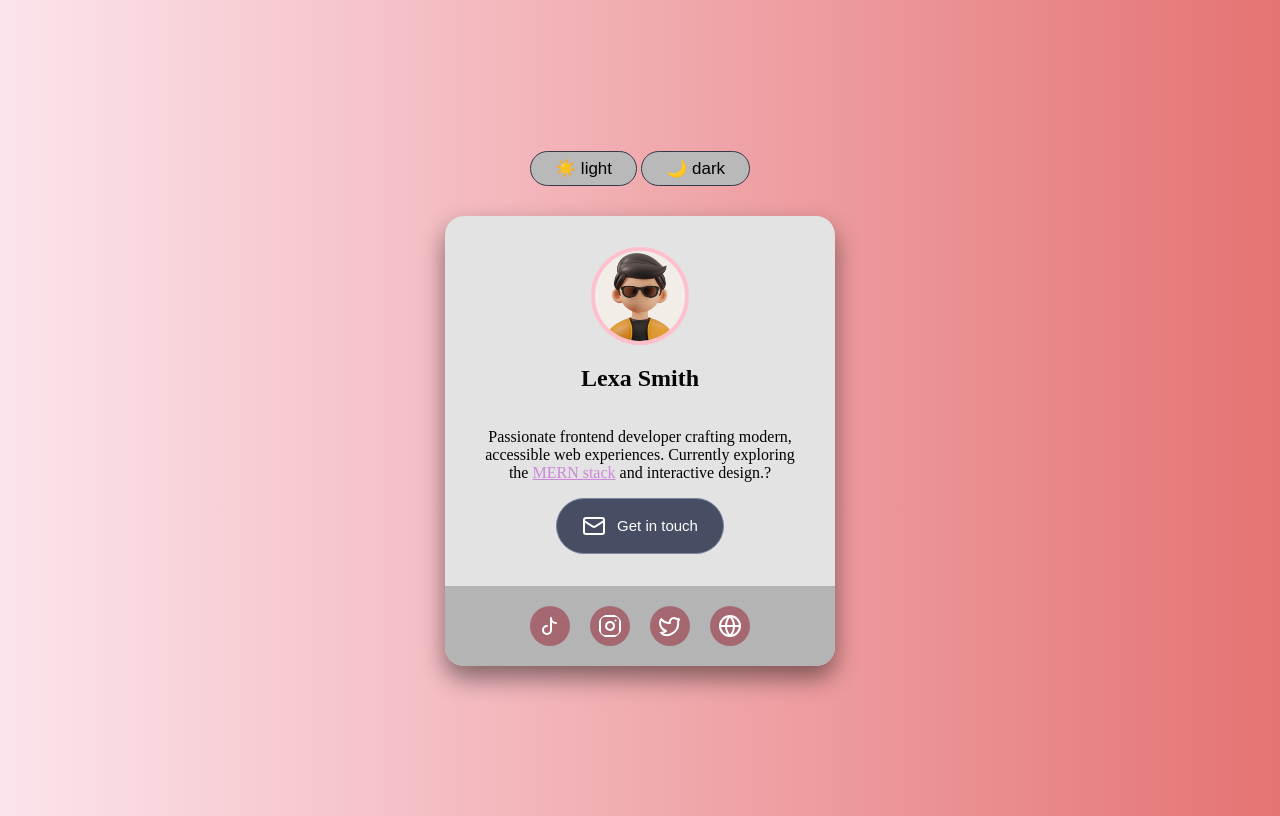
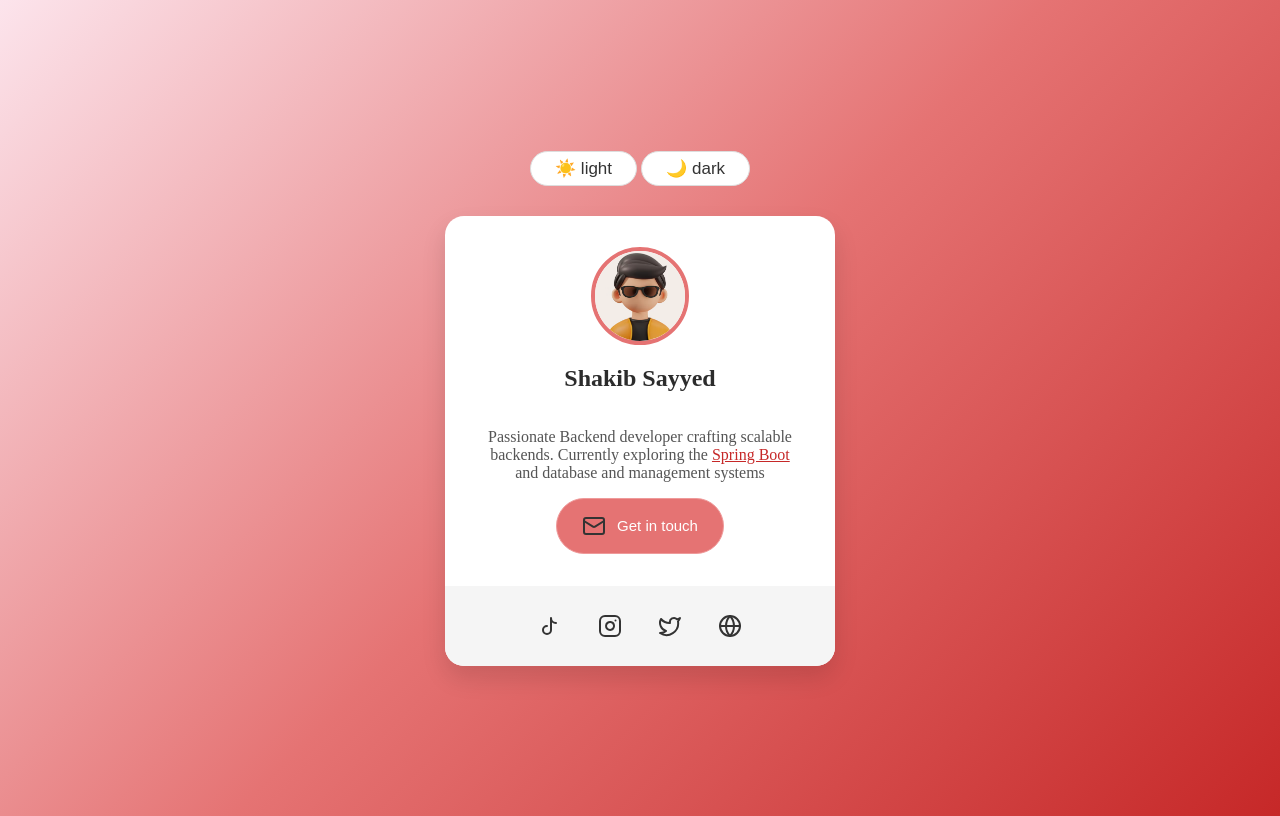
Before and after one commit to ShakibCodes/profile-card, a plain HTML site: page index.html in a window 1280 px wide. Both pictures are taken after a click on the button "☀️ light". Drawn offline with Linux system fonts and the light colour scheme.

Commit message:
fixed colors and variables

```diff
--- a/index.html
+++ b/index.html
@@ -15,9 +15,9 @@
 
         <div class="card">
             <div class="card-cnt">
-                <img id="thm-img" class="card-img" src="dark.jpg" alt="random image">
-                <h2>Lexa Smith</h2>
-                <p>Passionate frontend developer crafting modern, accessible web experiences. Currently exploring the <span>MERN stack</span> and interactive design.?</p>
+                <img id="thm-img" class="card-img" src="dark.png" alt="random image">
+                <h2>Shakib Sayyed</h2>
+                <p>Passionate Backend developer crafting scalable backends. Currently exploring the <span>Spring Boot</span> and database and management systems</p>
                 <button class="card-btn">
                     <img src="icons/email.svg" alt="">
                     Get in touch</button>
--- a/script.js
+++ b/script.js
@@ -6,7 +6,7 @@ btn.forEach(button => {
         document.documentElement.setAttribute("data-theme", theme);
 
         if(theme ==="dark"){
-            imge.src="dark.jpg";
+            imge.src="dark.png";
         }
         else{
             imge.src="light.png";
--- a/style.css
+++ b/style.css
@@ -11,19 +11,33 @@
     --body-bg: linear-gradient(90deg, rgb(48, 80, 129), rgb(95, 133, 247));
     --social-bg:rgb(46, 70, 99);
     --card-border:4px solid rgb(135, 195, 244);
+    --card-btn-bg: rgb(71, 78, 100);
+    --card-btn-clr: white;
+    --card-btn-border: 1px solid rgb(123, 131, 158);
+    --card-btn-hover-bg: rgb(107, 118, 154);
+    --btn-border-clr: rgb(52, 56, 71);
+    --card-shadow: rgba(0, 0, 0, 0.468);
+    --icon-filter: none;
  }
  [data-theme="light"] {
-    --card-bg-clr: rgb(227, 227, 227);
-    --card-txt-clr: rgb(2, 2, 2);
-    --card-cnt-head: rgb(7, 7, 7);
-    --card-cnt-spn:rgb(204, 135, 218);
-    --card-footer-bgclr: rgb(180, 180, 180);
-    --body-bg: linear-gradient(90deg, #fce4ec, #e57373);
+    --card-bg-clr: #ffffff;
+    --card-txt-clr: #555555;
+    --card-cnt-head: #2c2c2c;
+    --card-cnt-spn: #c62828;
+    --card-footer-bgclr: #f5f5f5;
+    --body-bg: linear-gradient(135deg, #fce4ec, #e57373, #c62828);
     /* dark light buttons style*/
-    --btn-bg: rgb(185, 185, 185);
-    --btn-clr:rgb(0, 0, 0);
-    --social-bg:rgb(165, 104, 113);
-    --card-border:4px solid pink;
+    --btn-bg: #ffffff;
+    --btn-clr: #333333;
+    --btn-border-clr: #ddd;
+    --social-bg: #fce4ec;
+    --card-border: 4px solid #e57373;
+    --card-btn-bg: #e57373;
+    --card-btn-clr: #ffffff;
+    --card-btn-border: 1px solid #ef9a9a;
+    --card-btn-hover-bg: #ef5350;
+    --card-shadow: rgba(0, 0, 0, 0.12);
+    --icon-filter: brightness(0) saturate(100%) invert(20%);
  }
 
  body{
@@ -56,7 +70,7 @@
             align-items: center;
             text-align: center;
             box-sizing: border-box;
-            box-shadow: 0 12px 25px rgba(0, 0, 0, 0.468);
+            box-shadow: 0 12px 25px var(--card-shadow);
 
         }
         .card-cnt p{
@@ -68,7 +82,7 @@
             background-color: var(--btn-bg);
             color: var(--btn-clr);
             border-radius: 100px;
-            border: 1px solid rgb(52, 56, 71);
+            border: 1px solid var(--btn-border-clr);
             cursor: pointer;
         }
         .social a{
@@ -101,11 +115,11 @@
         }
         .card-btn{
             padding: 15px 25px;
-            background-color: rgb(71, 78, 100);
+            background-color: var(--card-btn-bg);
             border-radius: 100px;
-            color: white;
+            color: var(--card-btn-clr);
             font-size: 15px;
-            border: 1px solid rgb(123, 131, 158);
+            border: var(--card-btn-border);
             cursor: pointer;
             display: flex;
             align-items: center;
@@ -114,11 +128,13 @@
 
         }
         .card-btn:hover{
-            background-color: rgb(107, 118, 154)
+            background-color: var(--card-btn-hover-bg)
+        }
+        .card-btn img{
+            filter: var(--icon-filter);
         }
         .social img{
-            background-color: var(--social-bg);
             padding: 8px;
-            border-radius: 50%;
             display: flex;
+            filter: var(--icon-filter);
         }
```
Also changed, not shown: dark.png (added).
